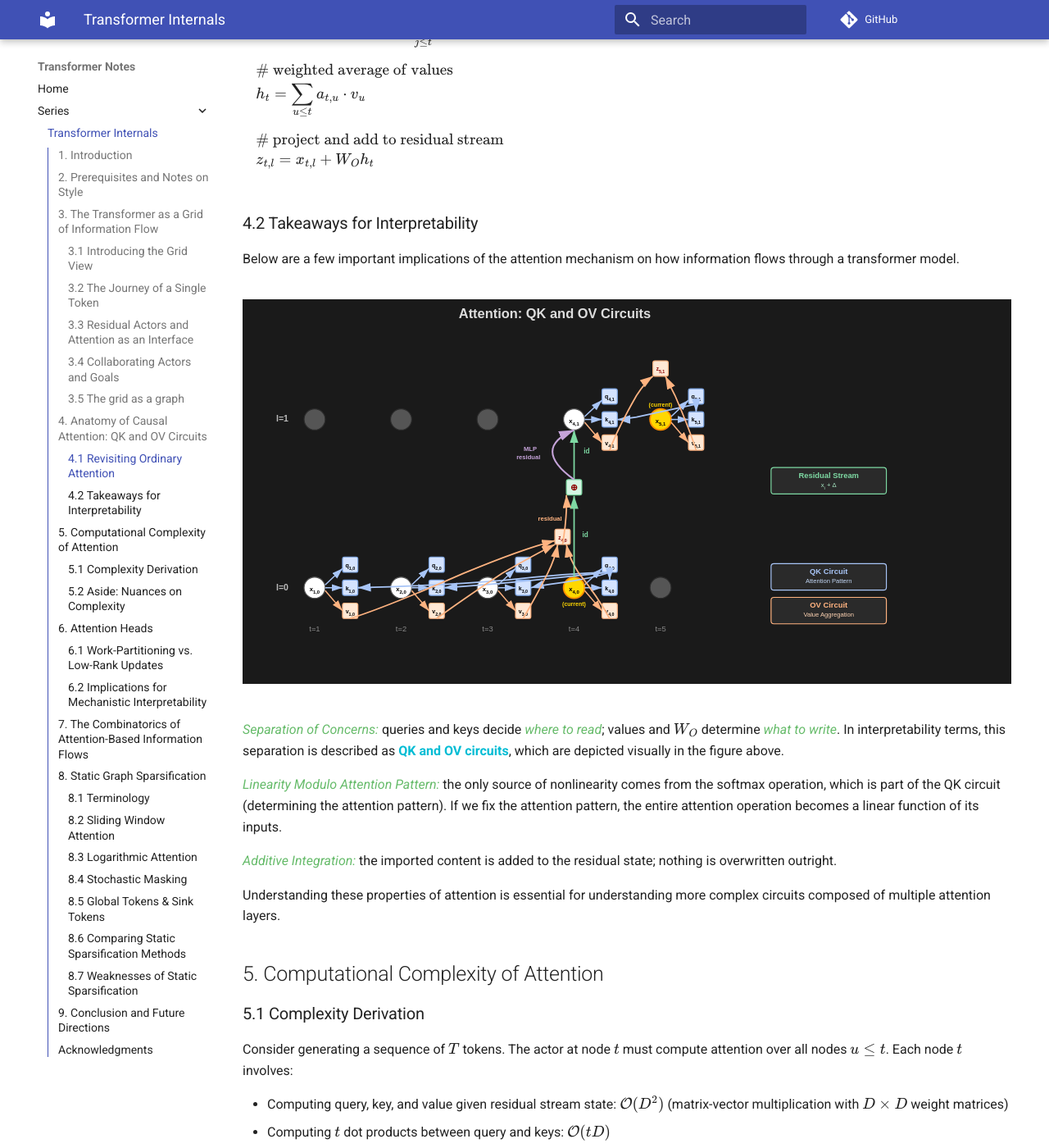
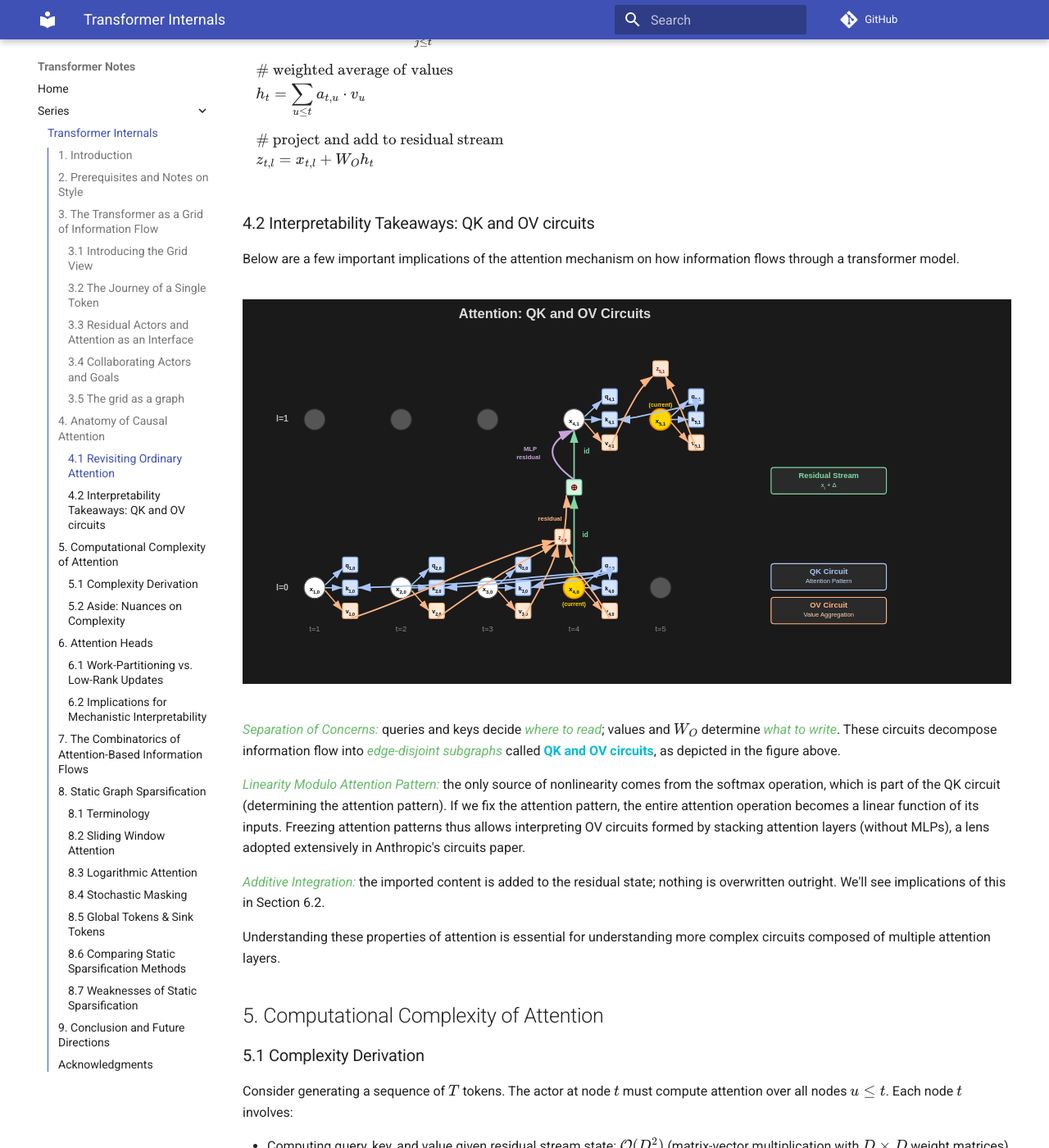
Before and after one commit to PranavSriram18/genai_foundations, an MkDocs documentation site: the page built from docs/series/transformer_internals.md, in a window 1280 px wide and 1400 px high, scrolled down 6607 px. Shown: the whole window at 82% size. Built offline with MkDocs 1.6.1 and Material for MkDocs 9.7.7, drawn with Linux system fonts in a browser that asks for light colours; comment, search, counter and statistics services are not loaded; some of the changed text lies outside the part shown.

Commit message:
more interp

```diff
--- a/docs/series/transformer_internals.md
+++ b/docs/series/transformer_internals.md
@@ -226,21 +226,26 @@ $$
 $$
 
 
-### 4.2 Takeaways for Interpretability
+### 4.2 Interpretability Takeaways: QK and OV circuits
 Below are a few important implications of the attention mechanism on how information flows through
 a transformer model.
 
 ![QK Image](../img/post0/qk.svg)
 
 <span class="idea">Separation of Concerns:</span> queries and keys decide <span class="idea">where
-to read</span>; values and $W_O$ determine <span class="idea">what to write</span>. In
-interpretability terms, this separation is described as <span class="term">QK and OV circuits</span>, which are depicted visually in the figure above.
+to read</span>; values and $W_O$ determine <span class="idea">what to write</span>. These circuits
+decompose information flow into <span class="idea">edge-disjoint subgraphs</span> called
+<span class="term">QK and OV circuits</span>, as depicted in the figure above.
 
-<span class="idea">Linearity Modulo Attention Pattern:</span> the only source of nonlinearity comes from the softmax operation, which is part of the QK circuit
+<span class="idea">Linearity Modulo Attention Pattern:</span> the only source of nonlinearity comes
+from the softmax operation, which is part of the QK circuit
 (determining the attention pattern). If we fix the attention pattern, the entire attention operation
-becomes a linear function of its inputs.
+becomes a linear function of its inputs. Freezing attention patterns thus allows interpreting
+OV circuits formed by stacking attention layers (without MLPs), a lens adopted extensively in
+Anthropic's circuits paper.
 
-<span class="idea">Additive Integration:</span> the imported content is added to the residual state; nothing is overwritten outright.
+<span class="idea">Additive Integration:</span> the imported content is added to the residual state;
+nothing is overwritten outright. We'll see implications of this in Section 6.2.
 
 Understanding these properties of attention is essential for understanding more complex circuits
 composed of multiple attention layers.
```
Also changed, not shown: other parts of docs/series/transformer_internals.md (+1 -1 lines).
